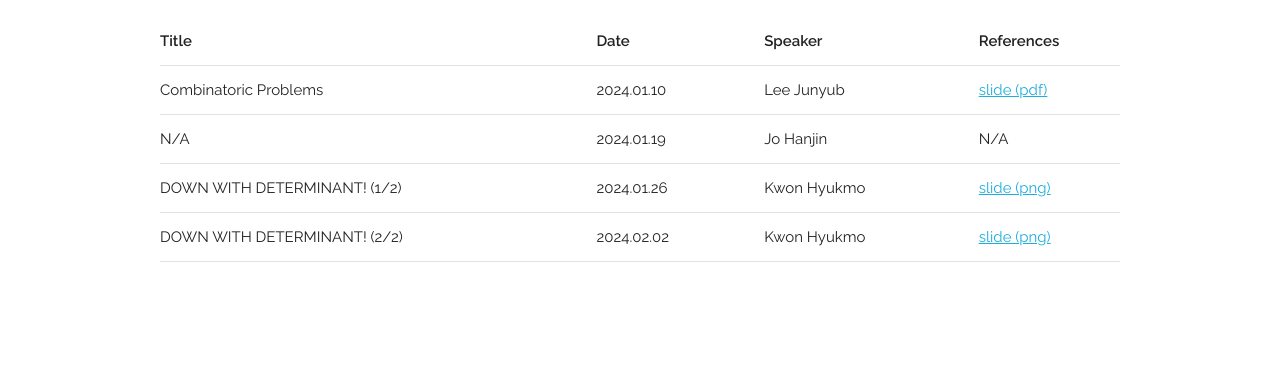
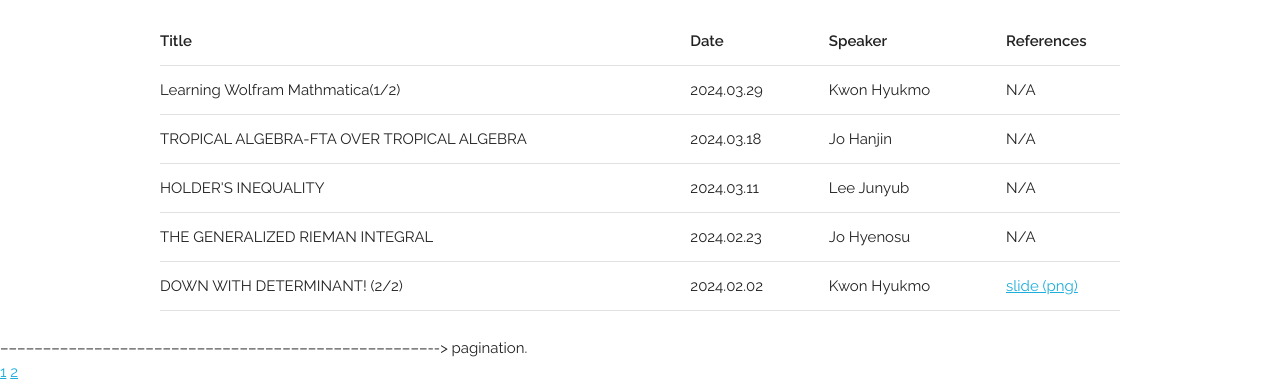
Before and after one commit to INU-Math-Club/inu-math-club.github.io, a plain HTML site: page index.html in a window 1280 px wide. Shown: the part 429-813 px from the top of the page. Drawn offline with nearby package versions, Linux system fonts and the light colour scheme.

Commit message:
파일 추가 및 pagenation.html
파일을 웹페이지에서 직접 업로드하는건 깃허브가 정적인 것만 지원하는 것 같더라구요?(확인해보니)
생각난 방법이 구글 클라우드 사용해서외부 API 불러가지고 클라우드에 업로드하면 클라우드 url 따와서 연동하는 방안(?) 될 진 모르겠지만

암튼 그런 것 밖에 없을 것 같은데 그냥 수작업 하는 게 더 편할 것 같습니다. 전 잘 모르겠어요 태연씨 화이팅.

```diff
--- a/index.html
+++ b/index.html
@@ -1,5 +1,6 @@
 <!DOCTYPE html>
 <html lang="en">
+<script src="https://ajax.googleapis.com/ajax/libs/jquery/3.5.1/jquery.min.js"></script>
 
 <head>
 
@@ -101,13 +102,77 @@
                                 <a href="References\down with determinant_2024.01.26-2024.02.02_Kwon Hyukmo\Lecture - DwD.pdf" target="_blank">slide (png)</a>
                             </td>
                         </tr>
+                        <tr>
+                            <td>THE GENERALIZED RIEMAN INTEGRAL </td>
+                            <td>2024.02.23</td>
+                            <td>Jo Hyenosu</td>
+                                <td>N/A</td>
+                        </tr>
+                        <tr>
+                            <td>HOLDER'S INEQUALITY </td>
+                            <td>2024.03.11</td>
+                            <td>Lee Junyub</td>
+                                <td>N/A</td>
+                        </tr>
+                        <tr>
+                            <td>TROPICAL ALGEBRA-FTA OVER TROPICAL ALGEBRA </td>
+                            <td>2024.03.18</td>
+                            <td>Jo Hanjin</td>
+                                <td>N/A</td>
+                        </tr>
+                        <tr>
+                            <td>Learning Wolfram Mathmatica(1/2) </td>
+                            <td>2024.03.29</td>
+                            <td>Kwon Hyukmo</td>
+                                <td>N/A</td>
+                        </tr>
                     </tbody>
                 </table>
+
             </div>
         </div>
     </div>
     <!-- End Document
     –––––––––––––––––––––––––––––––––––––––––––––––––– -->
+    ––––––––––––––––––––––––––––––––––––––––––––––––––--> pagination.
+        <div id="pagination"></div>
+        <script>
+$(document).ready(function(){
+    var rowsToShow = 5;
+    var rows = $('.u-full-width tbody tr').toArray();
+    rows.sort(function(a, b) {
+        var dateA = $(a).find('td:nth-child(2)').text();
+        var dateB = $(b).find('td:nth-child(2)').text();
+        return new Date(dateB) - new Date(dateA);
+    });
+    $('.u-full-width tbody').empty().append(rows);
+
+    var rowsTotal = rows.length;
+    var numPages = Math.ceil(rowsTotal / rowsToShow);
+
+    $('.u-full-width tbody tr').hide();
+    $('.u-full-width tbody tr').slice(0, rowsToShow).show();
+
+    $('#pagination').empty();
+    for(var i = 0; i < numPages; i++) {
+        var pageNum = i + 1;
+        $('#pagination').append('<a href="#" rel="' + i + '">' + pageNum + '</a> ');
+    }
+
+    $('#pagination a:first').addClass('active');
+    $('#pagination a').bind('click', function(){
+        $('#pagination a').removeClass('active');
+        $(this).addClass('active');
+
+        var currPage = $(this).attr('rel');
+        var startItem = currPage * rowsToShow;
+        var endItem = startItem + rowsToShow;
+
+        $('.u-full-width tbody tr').css('opacity', '0.0').hide().slice(startItem, endItem).
+        css('display', 'table-row').animate({opacity:1}, 300);
+    });
+});
+        </script>
 </body>
 
 </html>
```
